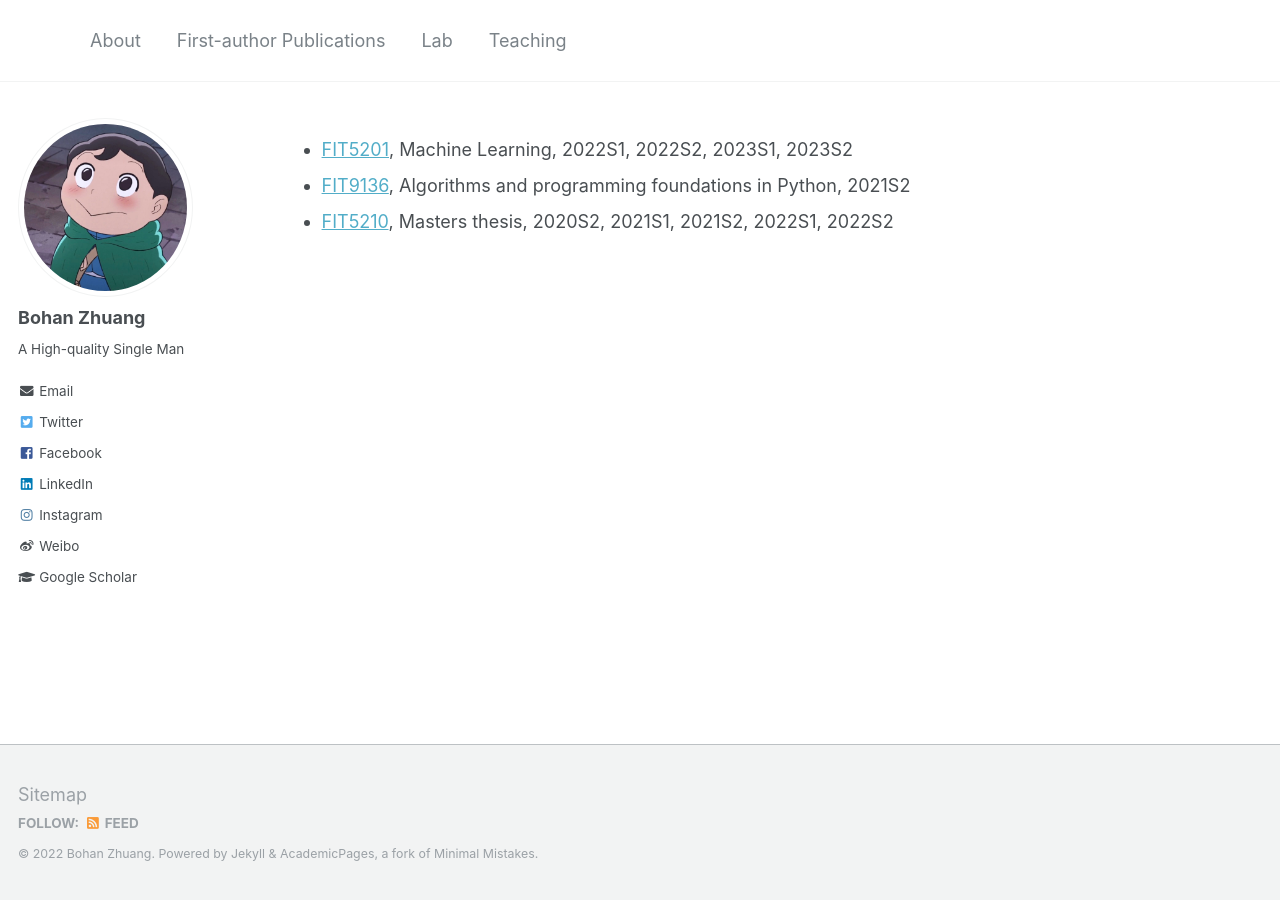
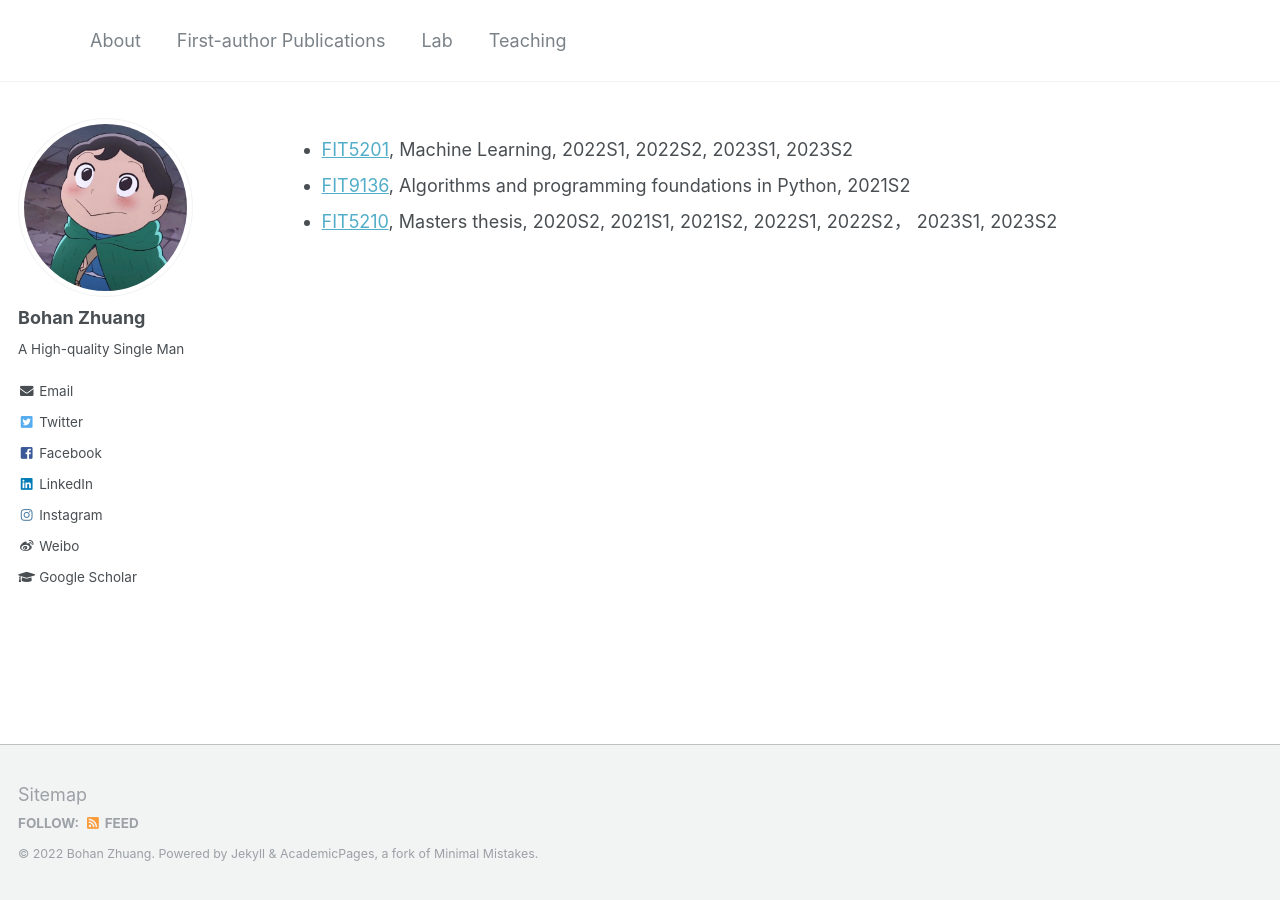
Before and after one commit to bohanzhuang/bohanzhuang.github.io, a Jekyll site: the page built from _pages/teaching.md, in a window 1280 px wide. Built offline with Jekyll 4.4.1, drawn with Linux system fonts in a browser that asks for light colours.

Commit message:
Update teaching.md

```diff
--- a/_pages/teaching.md
+++ b/_pages/teaching.md
@@ -7,4 +7,4 @@ author_profile: true
 
 * [FIT5201](https://handbook.monash.edu/2022/units/FIT5201), Machine Learning, 2022S1, 2022S2, 2023S1, 2023S2
 * [FIT9136](https://handbook.monash.edu/2021/units/FIT9136), Algorithms and programming foundations in Python, 2021S2
-* [FIT5210](https://handbook.monash.edu/2021/units/FIT5210), Masters thesis, 2020S2, 2021S1, 2021S2, 2022S1, 2022S2
+* [FIT5210](https://handbook.monash.edu/2021/units/FIT5210), Masters thesis, 2020S2, 2021S1, 2021S2, 2022S1, 2022S2， 2023S1, 2023S2
```
